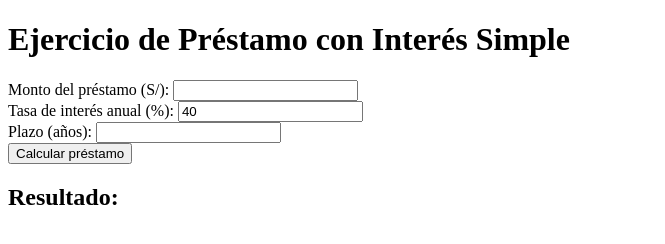
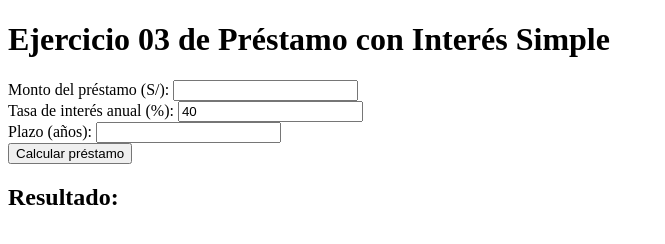
Before and after one commit to jimmy05050505/EVALUACION-APLICATIVA-2-JIMMY-RAMOS-MORENO, a plain HTML site: page ejercicio03.html in a window 1280 px wide. Shown: the whole page, without its empty margins (0-665 px from the left). Drawn offline with Linux system fonts and the light colour scheme.

Commit message:
Update ejercicio03.html

```diff
--- a/ejercicio03.html
+++ b/ejercicio03.html
@@ -3,10 +3,10 @@
 <head>
     <meta charset="UTF-8">
     <meta name="viewport" content="width=device-width, initial-scale=1.0">
-    <title>Ejercicio de Préstamo (Interés Simple)</title>
+    <title>Ejercicio 03 de Préstamo (Interés Simple)</title>
 </head>
 <body>
-    <h1>Ejercicio de Préstamo con Interés Simple</h1>
+    <h1>Ejercicio 03 de Préstamo con Interés Simple</h1>
 
     <form id="prestamoForm">
         <div>
```
